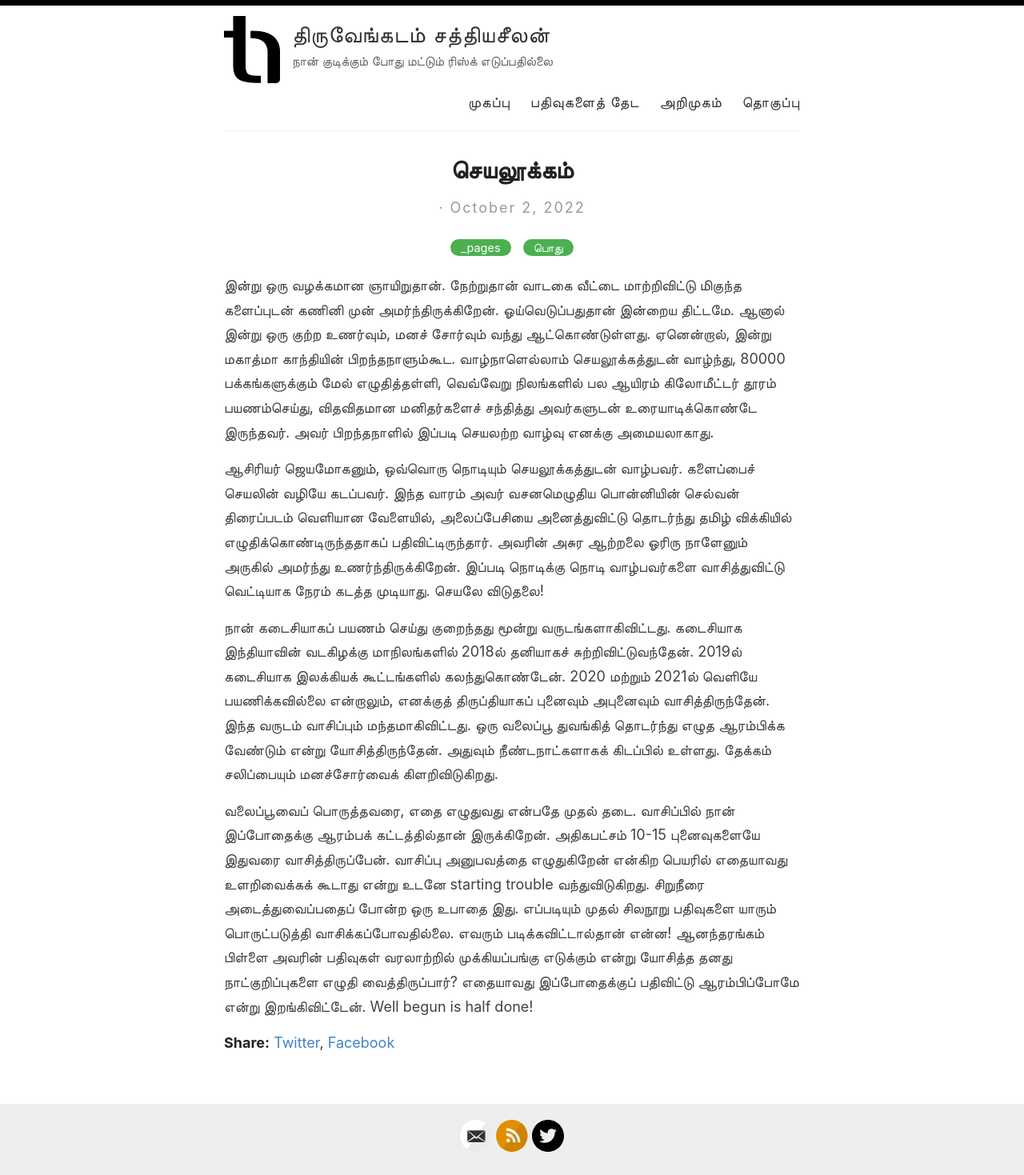
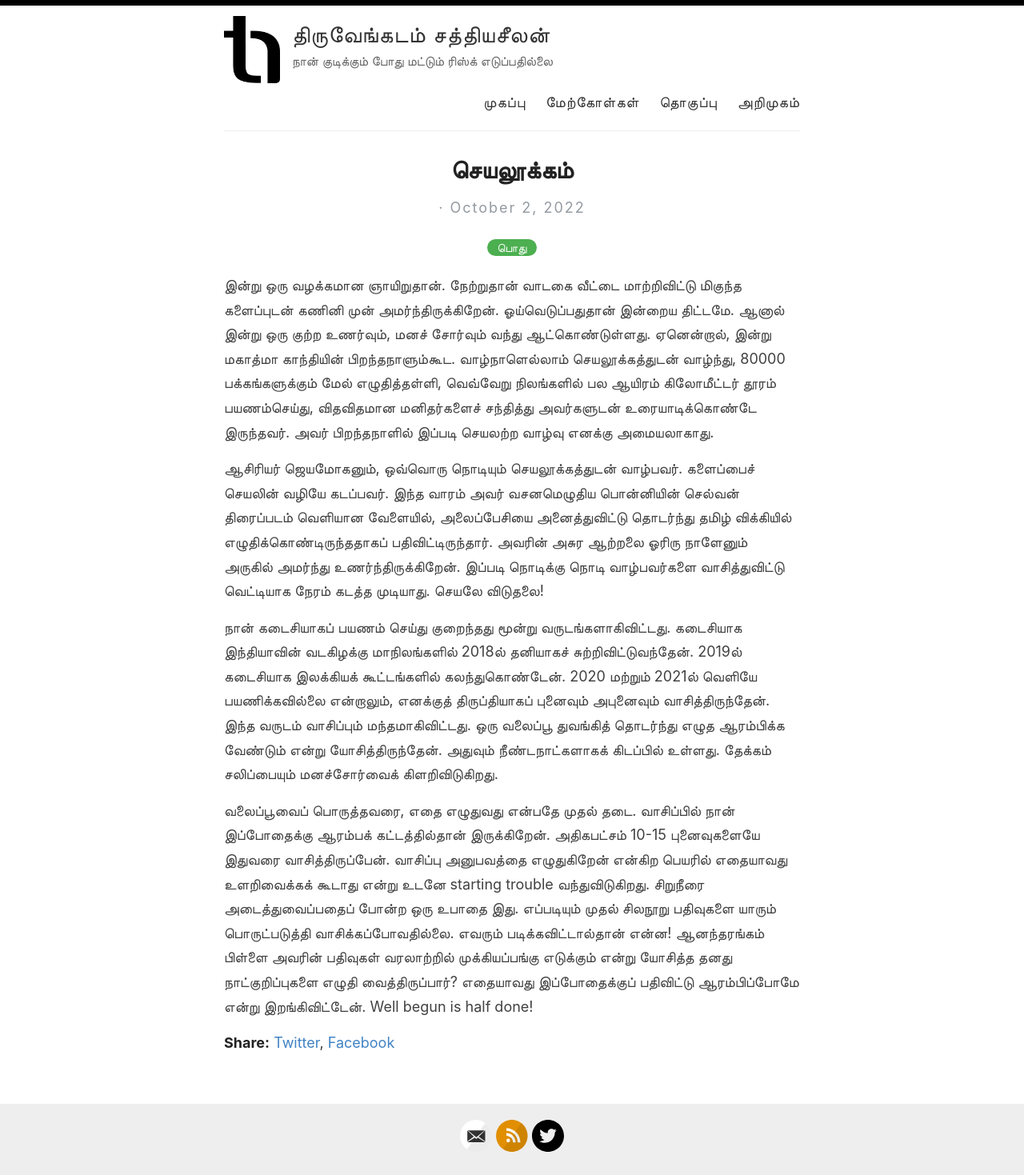
Before and after one commit to sunthiru/thiru.blog, a Jekyll site: the page built from _pages/_posts/2022-10-02-செயலூக்கம்.md, in a window 1280 px wide. Shown: the whole page at 80% size. Built offline with Jekyll 4.4.1, drawn with Linux system fonts in a browser that asks for light colours.

Commit message:
code update

```diff
--- a/_layouts/default.html
+++ b/_layouts/default.html
@@ -29,9 +29,9 @@
 
             <nav>
               <a href="{{ site.baseurl }}/">முகப்பு</a>
-              <a href="{{ site.baseurl }}/search">பதிவுகளைத் தேட</a>
+              <a href="{{ site.baseurl }}/categories">மேற்கோள்கள்</a>
+              <a href="{{ site.baseurl }}/archive">தொகுப்பு</a>
               <a href="{{ site.baseurl }}/about">அறிமுகம்</a>
-              <a href="{{ site.baseurl }}/archive">தொகுப்பு</a>
             </nav>
           </header>
         </div>
--- a/_layouts/post.html
+++ b/_layouts/post.html
@@ -17,8 +17,10 @@ layout: default
         {% assign categories = page.categories %}
       {% endif %}
       {% for category in categories %}
-        <a href="{{site.baseurl}}/categories/#{{category|slugize}}">{{category}}</a>
-        {% unless forloop.last %}&nbsp;{% endunless %}
+        {% if category != '_pages' %}
+          <a href="{{site.baseurl}}/categories/#{{category|slugize}}">{{category}}</a>
+          {% unless forloop.last %}&nbsp;{% endunless %}
+        {% endif %}
       {% endfor %}
     </div>
   </div>
```
